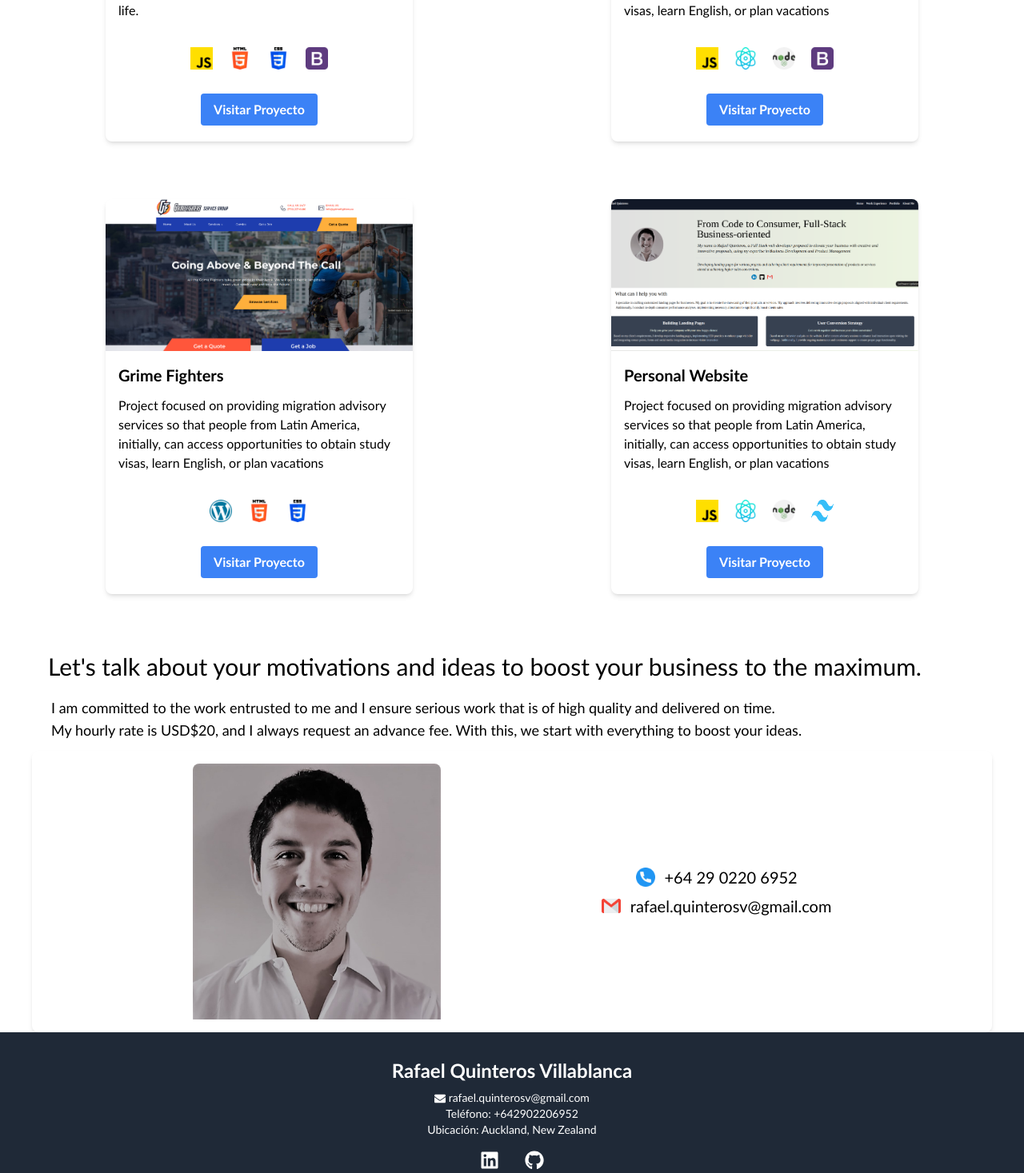
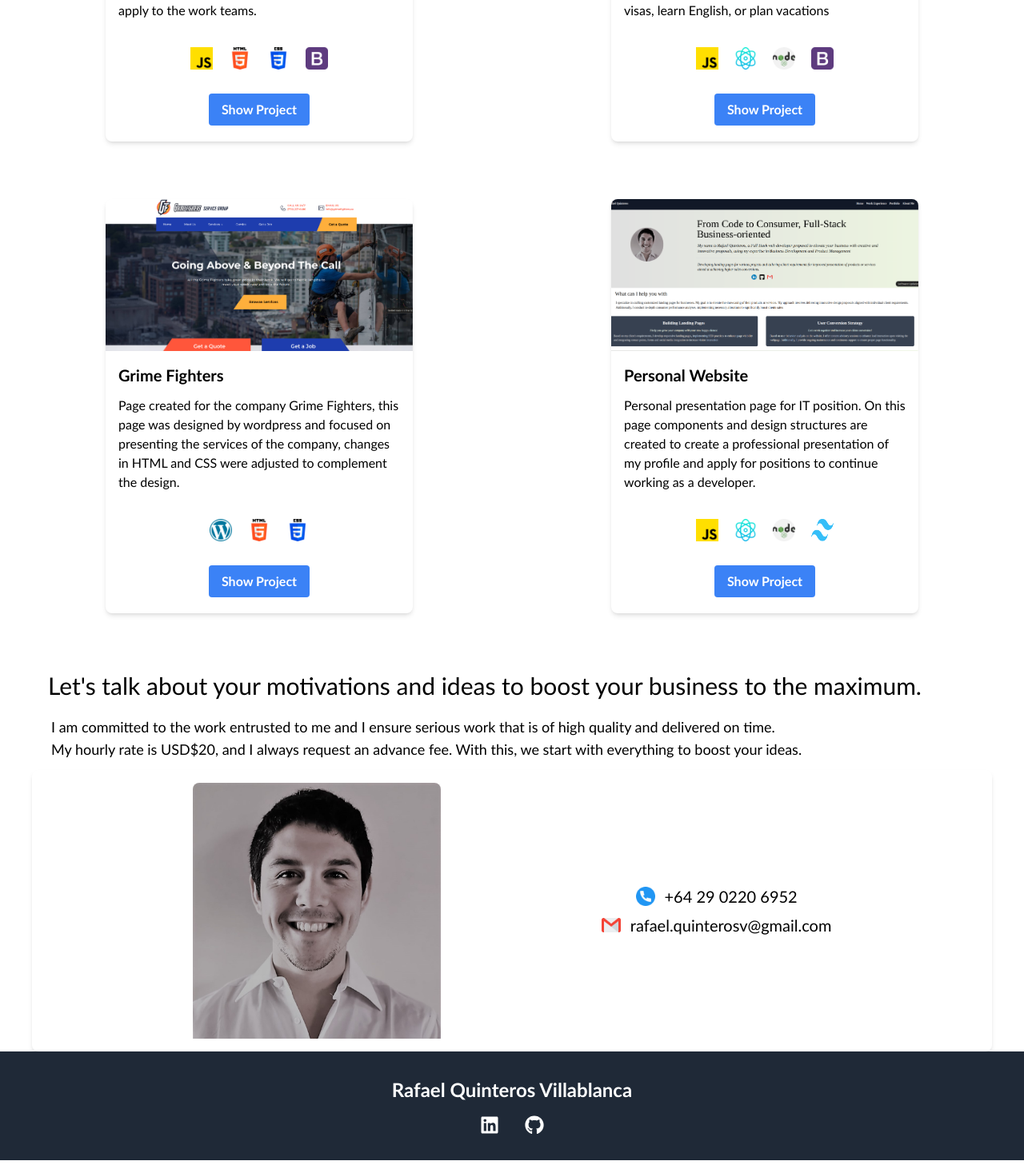
Before and after one commit to rquinterosv/portfolio_2023, a React (Create React App) app in the folder portfolio-react/: page / in a window 1280 px wide. Shown: the part 2243-3710 px from the top of the page at 80% size. Built offline with nearby package versions, Linux system fonts and the light colour scheme; what @react-pdf/renderer would draw is missing.

Commit message:
ajustando portfolio y link

```diff
--- a/portfolio-react/src/components/Footer.js
+++ b/portfolio-react/src/components/Footer.js
@@ -8,11 +8,6 @@ const Footer = () => {
         {/* Información personal */}
         <div className="mx-auto lg:w-2/3">
           <h2 className="text-2xl font-bold mb-2">Rafael Quinteros Villablanca</h2>
-          <h4 className="text-sm">
-            <FaEnvelope className="inline" /> rafael.quinterosv@gmail.com <br />
-            Teléfono: +642902206952 <br />
-            Ubicación: Auckland, New Zealand
-          </h4>
           <div className="mt-4 flex justify-center">
             <a href="enlace-a-linkedin" target="_blank" rel="noopener noreferrer" className="mx-4">
               <FaLinkedin className="text-2xl" />
--- a/portfolio-react/src/components/Proyecto.js
+++ b/portfolio-react/src/components/Proyecto.js
@@ -39,7 +39,7 @@ function Proyecto({ proyecto }) {
         {proyecto.link && (
           <a href={proyecto.link} target="_blank" rel="noopener noreferrer">
             <button className="bg-blue-500 hover:bg-blue-700 text-white font-bold py-2 px-4 rounded mt-3">
-              Visitar Proyecto
+              Show Project
             </button>
           </a>
         )}
--- a/portfolio-react/src/components/datosProyecto.js
+++ b/portfolio-react/src/components/datosProyecto.js
@@ -25,7 +25,7 @@ const datosProyecto = [
       { nombre: "css", logo: css },
       { nombre: "Bootstrap", logo: bootstrapLogo },
     ],
-    descripcion: "Project created to showcase my work experience, present the projects I've been working on, and also share some things I'm passionate about in life.",
+    descripcion: "Project for Desafío Latam with the intention of promoting IT talent in Latin America, this page is the landing page so that those interested can apply to the work teams.",
     link: "https://desafiolatam.com/incubadora/",
   },
   {
@@ -50,8 +50,8 @@ const datosProyecto = [
       { nombre: "React", logo: html },
       { nombre: "Node.js", logo: css },
     ],
-    descripcion: "Project focused on providing migration advisory services so that people from Latin America, initially, can access opportunities to obtain study visas, learn English, or plan vacations",
-    link: "https://trasmundo.vercel.app",
+    descripcion: "Page created for the company Grime Fighters, this page was designed by wordpress and focused on presenting the services of the company, changes in HTML and CSS were adjusted to complement the design.",
+    link: "https://grimefighters.ca/",
   },
   {
     id: 2,
@@ -63,8 +63,8 @@ const datosProyecto = [
       { nombre: "Node.js", logo: nodejsLogo },
       { nombre: "Tailwindscss", logo: tailwindLogo },
     ],
-    descripcion: "Project focused on providing migration advisory services so that people from Latin America, initially, can access opportunities to obtain study visas, learn English, or plan vacations",
-    link: "https://trasmundo.vercel.app",
+    descripcion: "Personal presentation page for IT position. On this page components and design structures are created to create a professional presentation of my profile and apply for positions to continue working as a developer.",
+    link: "https://rafaquinterosv.vercel.app/",
   },
   // Agrega más proyectos si es necesario
 ];
```
